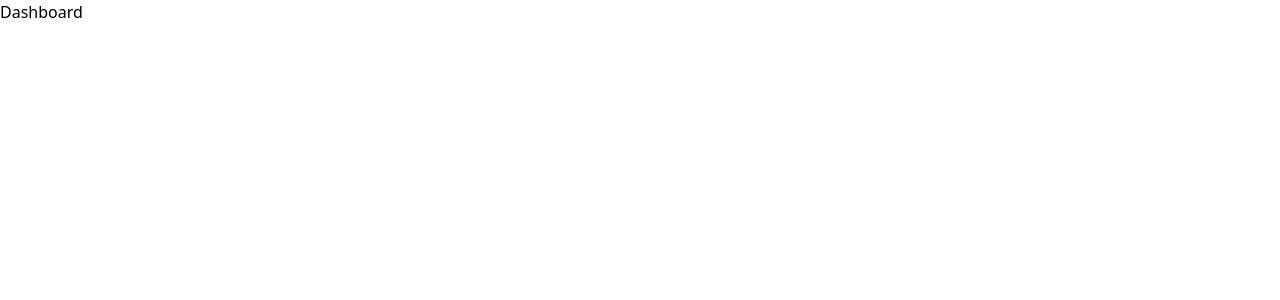
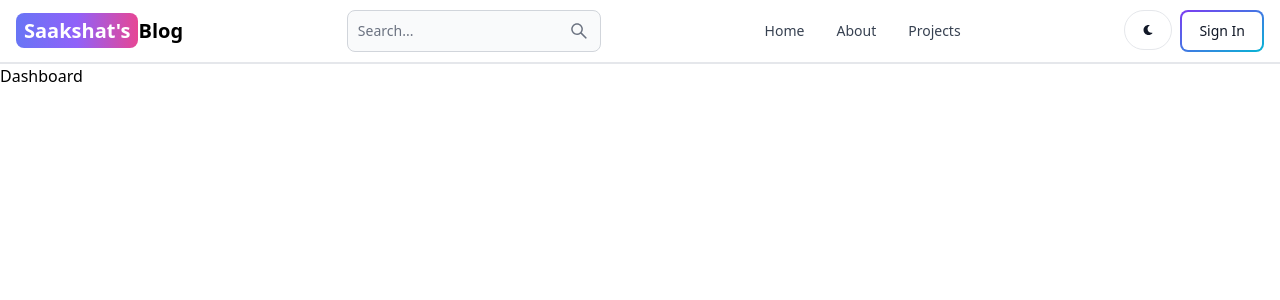
Before and after one commit to Saakshat2001/mern-blog, a React (Vite) app in the folder client/: page /dashboard in a window 1280 px wide. Shown: the top 300 px of the page. Built offline with nearby package versions, Linux system fonts and the light colour scheme.

Commit message:
added headers

```diff
--- a/client/package.json
+++ b/client/package.json
@@ -10,8 +10,11 @@
     "preview": "vite preview"
   },
   "dependencies": {
+    "flowbite": "^2.3.0",
+    "flowbite-react": "^0.7.8",
     "react": "^18.2.0",
     "react-dom": "^18.2.0",
+    "react-icons": "^5.0.1",
     "react-router-dom": "^6.22.3"
   },
   "devDependencies": {
--- a/client/src/App.jsx
+++ b/client/src/App.jsx
@@ -6,10 +6,12 @@
 import SignUp from './pages/SignUp'
 import Projects from './pages/Projects'
 import Dashboard from './pages/Dashboard'
+import Header from './Components/Header'
 
 export default function App() {
   return (
     <BrowserRouter>
+    <Header />
     <Routes>
     <Route path='/' element = {<Home />} />
     <Route path='/about' element = {<About />}/>
--- /dev/null
+++ b/client/src/Components/Header.jsx
@@ -0,0 +1,60 @@
+
+import { Button, Navbar, TextInput } from 'flowbite-react';
+import { Link , useLocation } from 'react-router-dom';
+import {AiOutlineSearch } from 'react-icons/ai';
+
+import {FaMoon} from 'react-icons/fa'
+
+export default function Header() {
+
+    const path = useLocation().pathname;
+  return (
+
+    <Navbar className='border-b-2' >
+        <Link to = "/" className=' self-center whitespace-nowrap text-sm
+        sm:text-xl font-semibold dark:text-white ' >
+            <span className='px-2 py-1  bg-gradient-to-r from-indigo-500 via-purple-500 to-pink-500 rounded-lg
+            text-white'>Saakshat's</span>Blog
+            </Link>
+        <form>
+            <TextInput
+            type='text'
+            placeholder='Search...'
+            rightIcon={AiOutlineSearch}
+             className = 'hidden lg:inline'
+            />
+        </form>
+        <Button className='w-12 h-10 lg:hidden' color='gray' pill>
+        <AiOutlineSearch />
+        </Button>
+        <div className='flex gap-2 md: order-2 '>
+            <Button className='w-12 h-10 hidden sm:inline' color='gray' pill>
+                <FaMoon />
+            </Button>
+            <Link to = '/sign-in'>
+                <Button gradientDuoTone='purpleToBlue' outline>
+                    Sign In
+                </Button>
+            </Link>
+            <Navbar.Toggle />
+        </div>
+        <Navbar.Collapse>
+                <Navbar.Link active = {path === '/'} as =  {'div'} >
+                    <Link to = '/'>
+                        Home
+                    </Link>
+                </Navbar.Link>
+                <Navbar.Link active = {path === '/about'} as =  {'div'} >
+                    <Link to = '/about'>
+                        About
+                    </Link>
+                </Navbar.Link>
+                <Navbar.Link active = {path === '/projects'} as =  {'div'} >
+                    <Link to = '/projects'>
+                        Projects
+                    </Link>
+                </Navbar.Link>
+            </Navbar.Collapse>
+    </Navbar>
+  )
+}
--- a/client/tailwind.config.js
+++ b/client/tailwind.config.js
@@ -1,10 +1,14 @@
-
-
 /** @type {import('tailwindcss').Config} */
-module.exports = {
-  content: ["./src/**/*.{html,js,jsx}"],
+export default {
+  content: [
+    './index.html',
+    './src/**/*.{js,ts,jsx,tsx}',
+    'node_modules/flowbite-react/**/*.{js,jsx,ts,tsx}',
+  ],
   theme: {
     extend: {},
   },
-  plugins: [],
-}
+  plugins: [
+    require('flowbite/plugin')
+  ],
+};
```
Also changed, not shown: client/src/index.css (+38 -0 lines), 1 other file (tests, documents, lock files or other folders).
